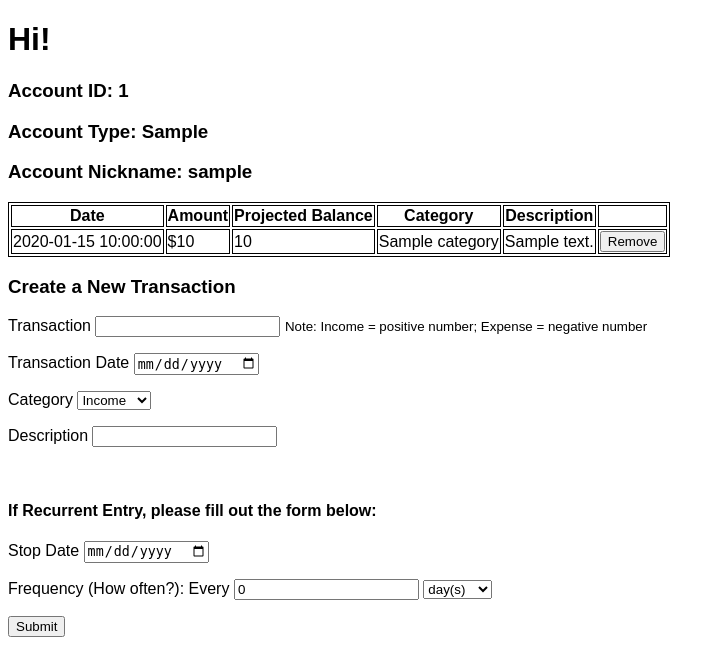
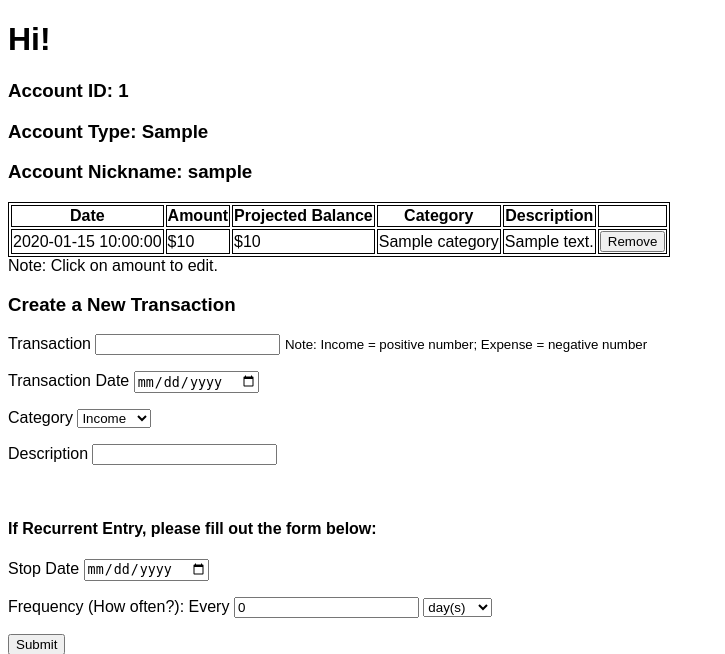
Before and after one commit to ichan266/Project---Projected-Budget, a Flask app: template templates/account_details.html in a window 1280 px wide. Shown: the top 654 px of the page, without its empty margins (0-725 px from the left). Run offline with Flask 2, Linux system fonts and the light colour scheme; tables that the repository leaves empty hold one stand-in row (values such as "Sample post"); the template is opened without the code that fills it: values that come from a table or form of the project are taken from there, most other values are stand-ins (such as "Sample title", 1, 10 or a date in 2020).

Commit message:
cursor now in input text field on click

```diff
--- a/static/features.js
+++ b/static/features.js
@@ -22,24 +22,27 @@ for (const item of entryRows) {
           sameEntryId.push(entry);
         };
       }
-      $(sameEntryId).css('background-color', '#3399ff');
+      $(sameEntryId).css('background-color', '#00CED1');
     }, function() {
       $(sameEntryId).css('background-color', 'white');
     }
   );
 }
 
-// AJAX:Handle Entry Amount Edit
+// Edit Entry Form Part 1:
+// Show the form
 for (const item of $('.amount')) {
   $(item).on('click', (evt) => {
     $(this).attr('style', "None");
     const singleForm = $(evt.target.querySelector('.amount_form'));
-    console.log(`singleForm = `, singleForm)
+    console.log(`singleForm = `, singleForm);
     singleForm.show();
-
+    $(evt.target.querySelector('.new_amount')).focus();
   });
 };
 
+// Edit Entry Form Part 2:
+// Use AJAX to submit data and recalculate projected balance
 for (const item of $('.amount_form')) {
   $(item).submit( (evt) => {
     evt.preventDefault();
@@ -50,7 +53,7 @@ for (const item of $('.amount_form')) {
       for (const item of document.querySelectorAll('.entry_rows')) {
         let current_amount = Number(item.querySelector('.amount_value').innerText);
         balance = current_amount + balance;
-        item.querySelector('.projected_balance').innerText = balance;
+        item.querySelector('.projected_balance').innerText = `$${balance}`;
       };
       $('.amount_form').hide();
     });
--- a/templates/account_details.html
+++ b/templates/account_details.html
@@ -22,14 +22,13 @@
       <tr class="entry_rows">
         <td class="entry_date">{{ entry.date }}</td>
         <td class="amount">$<span class="amount_value" style="pointer-events: none">{{ entry.amount }}</span>
-          <!-- add span after $?  -->
           <form class="amount_form" style="display:none;" method="POST">
-            <input id = "entry_id_edit" type="hidden" name="entry_id" value="{{ entry.entry_id }}">
-            <input id ="new_amount" name="amount" type="number" placeholder="Please enter a new amount">
+            <input class = "entry_id_edit" type="hidden" name="entry_id" value="{{ entry.entry_id }}">
+            <input class ="new_amount" name="amount" type="number" placeholder="Please enter a new amount">
             <button type="submit" name="save_button" value="{{ entry.amount }}">Save</button>
           </form>
         </td>
-        <td class="projected_balance">{{ entry.amount + ns.balance }}</td>
+        <td class="projected_balance">${{ entry.amount + ns.balance }}</td>
         <td>{{ entry.category }}</td>
         <td>{{ entry.description }}</td>
         <td id="entry_id" style="display:none;">{{ entry.entry_id }}</td>
@@ -43,6 +42,9 @@
       {% set ns.balance = entry.amount + ns.balance %}
     {% endfor %}
   </table>
+  <div>
+    Note: Click on amount to edit.
+  </div>
 {% else %}
 <div class="nothing">You currently do not have any entries. Please add an entry.</div>
 <br>
```
